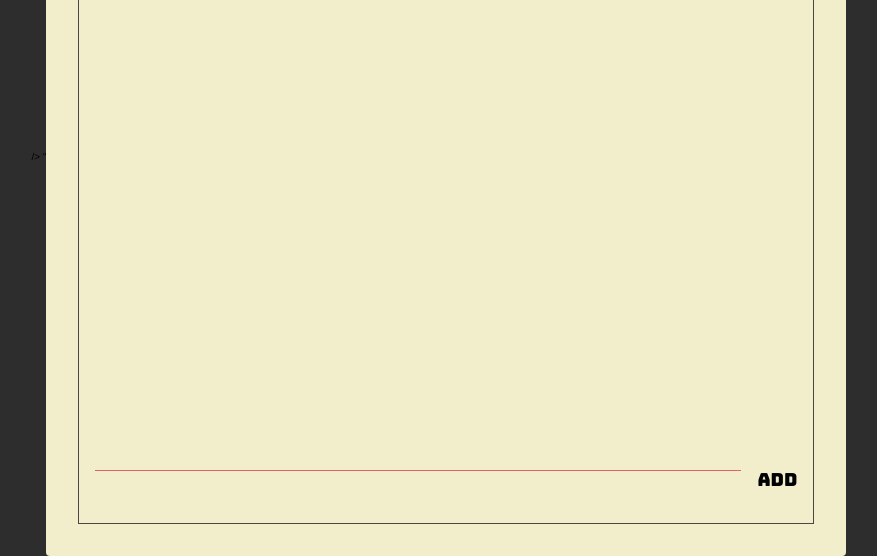
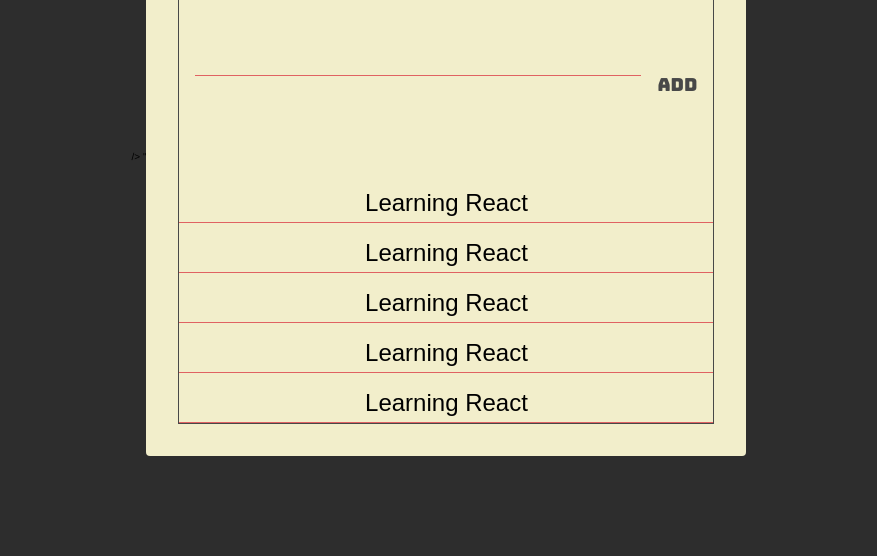
Before and after one commit to srifalmi/menambahfont, a website: page index.html in a window 1280 px wide. Shown: the part 244-800 px from the top of the page, without its empty margins (201-1078 px from the left). Drawn offline with Linux system fonts and the light colour scheme; a web font is replaced by a local one.

Commit message:
membuat section part 2

```diff
--- a/SETYLE.CSS
+++ b/SETYLE.CSS
@@ -40,13 +40,14 @@
 }
 
 .container {
-  width: 800px;
-  height: 800px;
+  width: 600px;
+  height: 600px;
   background-color: #f2eecb;
   border-radius: 4px;
   padding: 32px;
 
 }
+
 .frame {
 border : 1px solid var(--main-black-color);
 
@@ -58,11 +59,13 @@
 
 }
 
+
 .header{
   display : flex;
   align-items: flex-start;
 
 }
+
 .header-title {
   flex : 1;
   text-align: center;
@@ -90,6 +93,18 @@
   outline: unset;
 
 }
+
+ .header-button.main-red-color:active {
+
+  text-shadow: 1px 1px 2px var(--main-red-color);
+
+ }
+  .header-button.main-black-color:active {
+
+    text-shadow: 1px 1px 2px var(--main-black-color);
+
+}
+
 .add{
   padding: 16px;
 
@@ -132,14 +147,35 @@
 
 }
 
+.add-button.main-black-color:active{
+  text-shadow: 1px 1px 2px var(--main-black-color);
+}
 
- .header-button.main-red-color :active{
-
-  text-shadow: 1px 1px 2px var(--main-red-color);
+.todos {
+  display : flex;
+  flex-direction : column;
 
 }
-  .header-button.main-black-color :active{
 
-    text-shadow: 1px 1px 2px var(--main-black-color);
+.todo{
+  position : relative;
+
+  flex :1 0 auto;
+  text-align: center;
+
+  min-height: 34px;
+  margin : 16px 0 0 ;
+font-family: "Trispace", sans-serif;
+font-size: 24px;
+
+border-bottom: 1px solid var(--main-red-color);
+
 
 }
+
+.todo-text {
+  position: absolute;
+  left: 50%;
+  transform: translate(-50%);
+
+}
--- a/index.html
+++ b/index.html
@@ -26,8 +26,26 @@
         <section class="add">
           <form class="add-form">
             <input type="text" class="add-input" />
-            <button class="add-button">Add</button>
+            <button class="add-button main-black-color">Add</button>
           </form>
+        </section>
+
+        <section class="todos">
+          <div class="todo">
+            <span class="todo-text">Learning React</span>
+          </div>
+          <div class="todo">
+            <span class="todo-text">Learning React</span>
+          </div>
+          <div class="todo">
+            <span class="todo-text">Learning React</span>
+          </div>
+          <div class="todo">
+            <span class="todo-text">Learning React</span>
+          </div>
+          <div class="todo">
+            <span class="todo-text">Learning React</span>
+          </div>
         </section>
       </div>
     </div>
```
Lines whose indentation alone changed are shown as unchanged.
